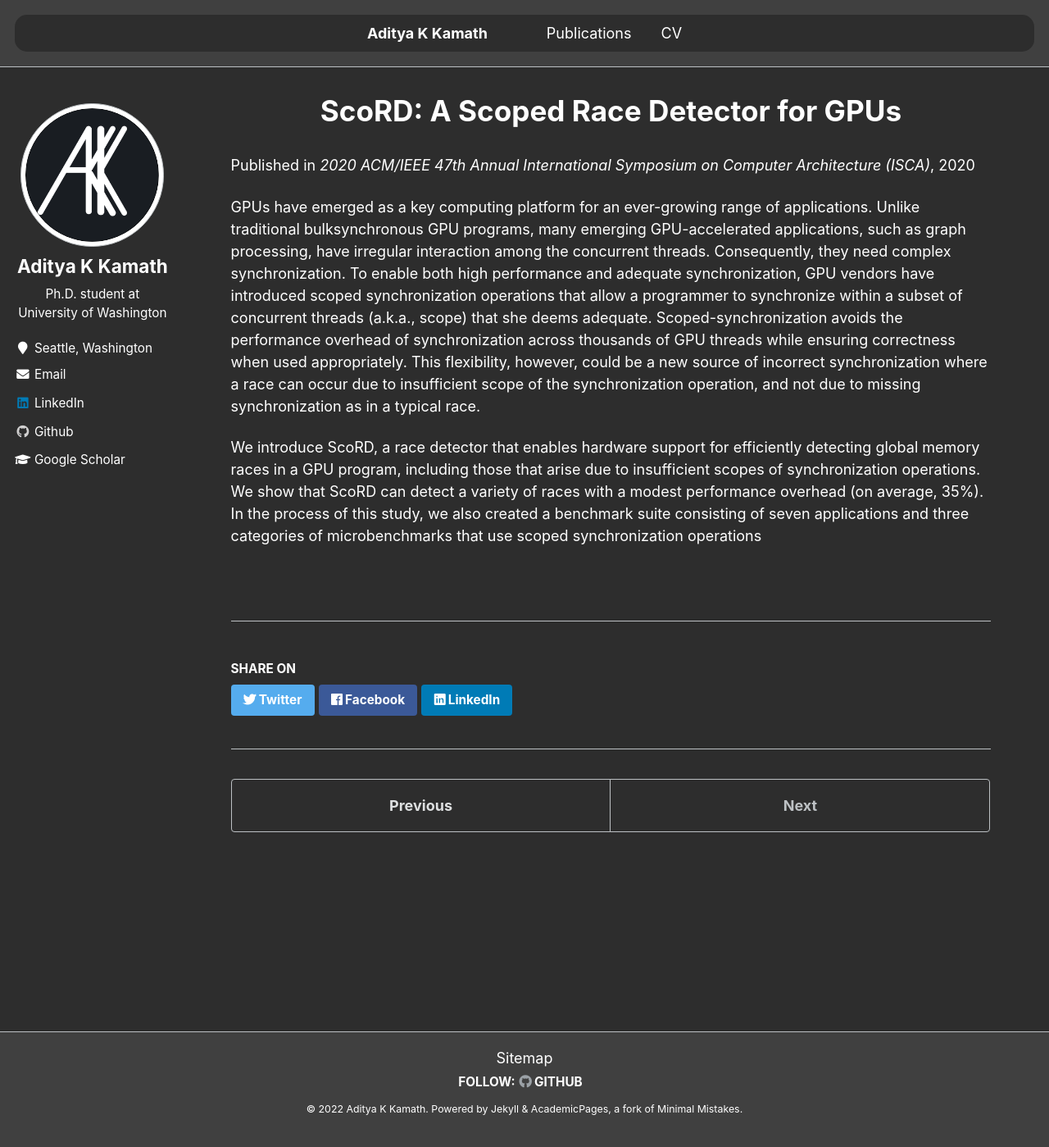
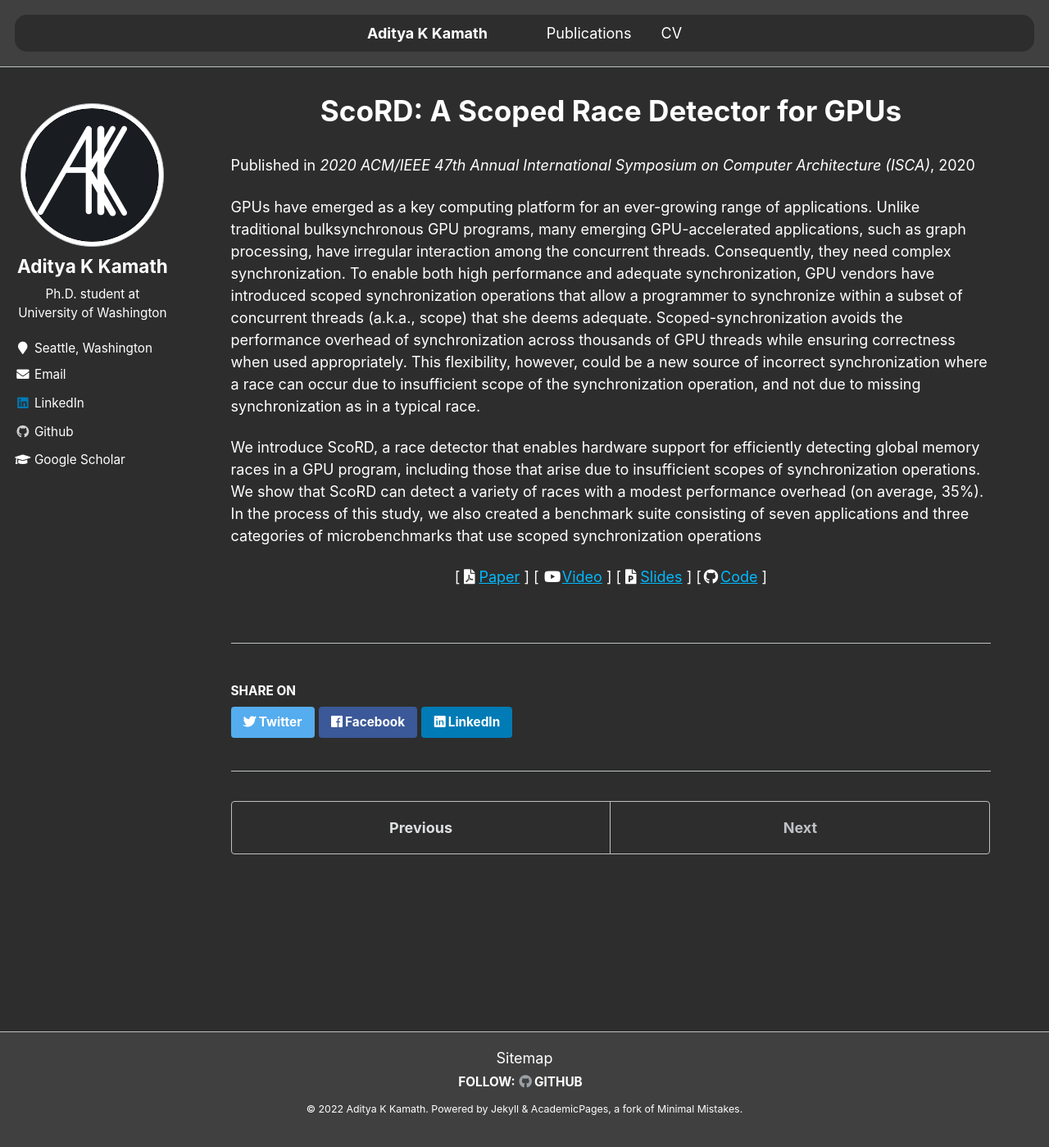
Before and after one commit to AKKamath/akkamath.github.io, a Jekyll site: the page built from _publications/2020-05-30-ScoRD.md, in a window 1280 px wide and 1399 px high. Shown: the whole window at 82% size. Built offline with Jekyll 4.4.1, drawn with Linux system fonts in a browser that asks for light colours.

Commit message:
Center links to paper/video/slides/code

```diff
--- a/_includes/archive-single.html
+++ b/_includes/archive-single.html
@@ -54,7 +54,7 @@
 
 
     {% if post.collection == 'publications' %}
-    <p>
+    <p class="page__datalinks">
     {% if post.paperurl %}
       [<i class="fas fa-fw fa-file-pdf" aria-hidden="true"></i><a href=" {{ post.paperurl }} ">Paper</a> ]
     {% endif %}
--- a/_layouts/single.html
+++ b/_layouts/single.html
@@ -49,8 +49,8 @@ layout: default
         {% if page.link %}<div><a href="{{ page.link }}" class="btn">{{ site.data.ui-text[site.locale].ext_link_label | default: "Direct Link" }}</a></div>{% endif %}
       </section>
 
-      {% if post.collection == 'publications' %}
-        <p>
+      {% if page.collection == 'publications' %}
+        <p class="page__datalinks">
         {% if page.paperurl %}
           [<i class="fas fa-fw fa-file-pdf" aria-hidden="true"></i><a href="{{ page.paperurl }}">Paper</a> ]
         {% endif %}
--- a/_sass/_page.scss
+++ b/_sass/_page.scss
@@ -108,6 +108,11 @@
     margin-top: -1.5em;
     padding-left: 1.25rem;
   }
+}
+
+.page__datalinks {
+	width: fit-content;
+	margin: auto;
 }
 
 .page__hero {
```
